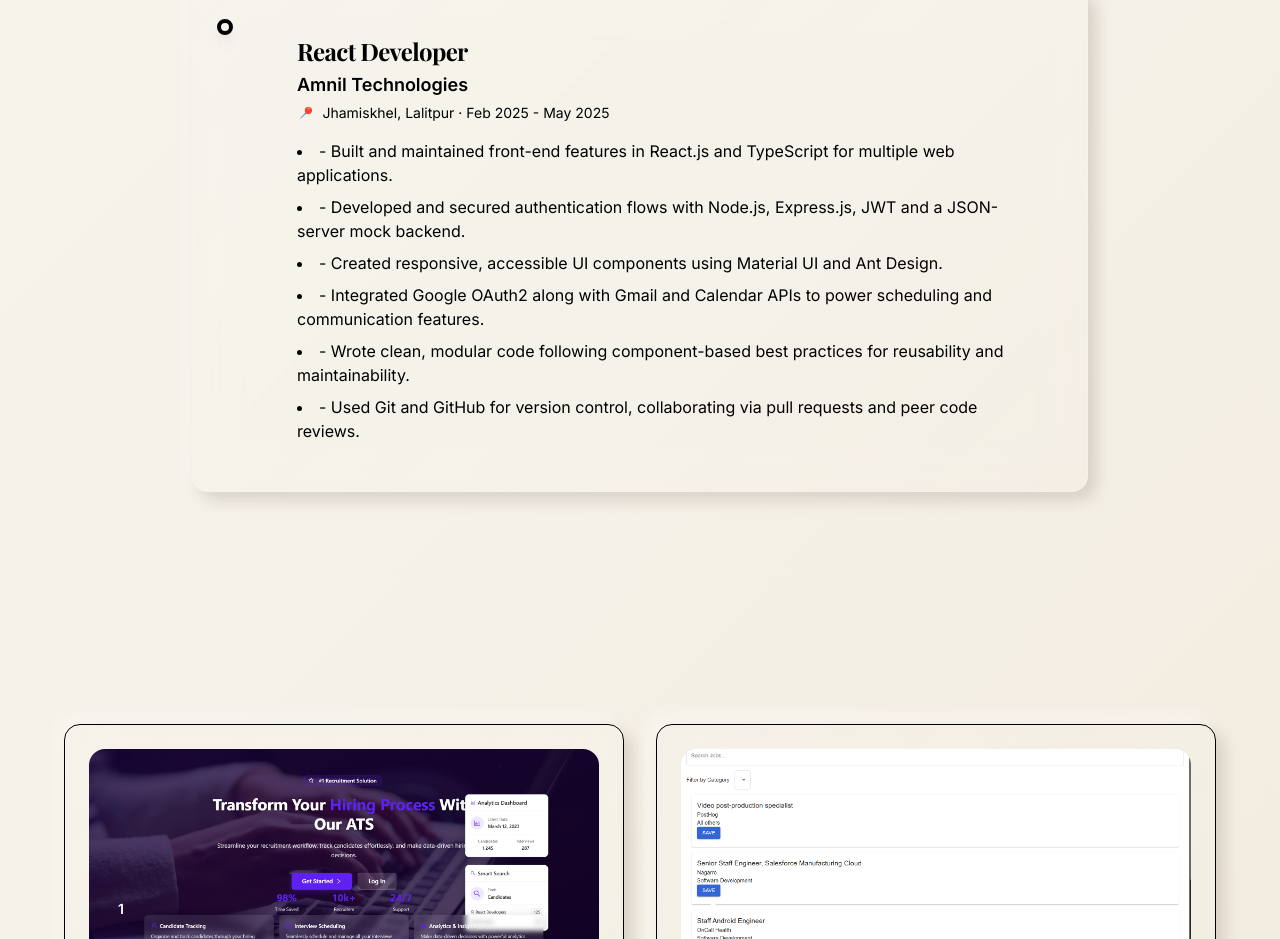
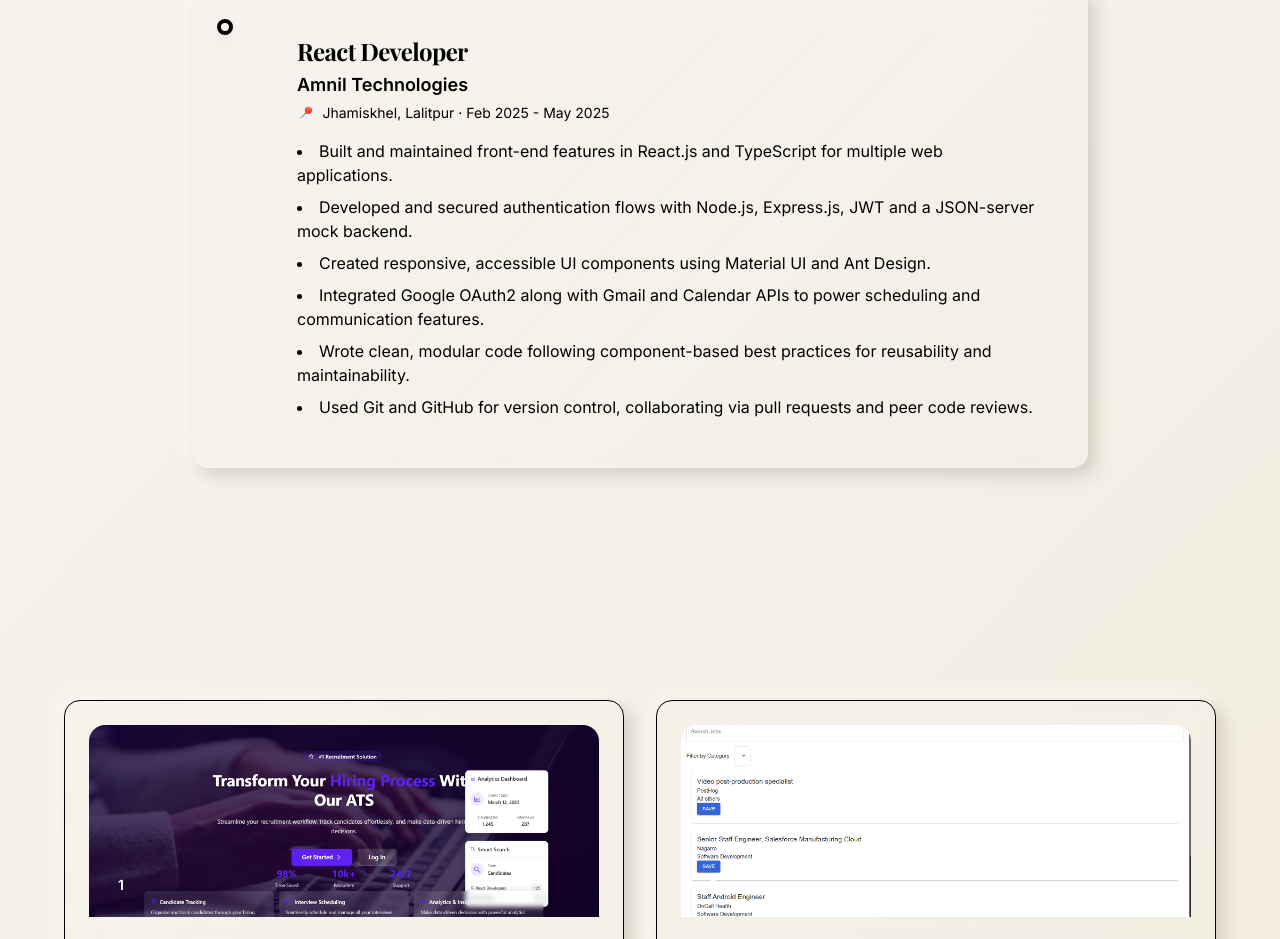
Before and after one commit to anshul2071/PortFolioX, a React (Vite) app: page / in a window 1280 px wide. Shown: the part 2480-3419 px from the top of the page. Built offline with nearby package versions, Linux system fonts and the light colour scheme.

Commit message:
portfolio

```diff
--- a/src/components/Experience.tsx
+++ b/src/components/Experience.tsx
@@ -17,12 +17,12 @@ const experiences: ExperienceItem[] = [
         location: "Jhamiskhel, Lalitpur",
         timeframe: "Feb 2025 - May 2025",
         responsibilites: [
-            " - Built and maintained front-end features in React.js and TypeScript for multiple web applications. ",
-            " - Developed and secured authentication flows with Node.js, Express.js, JWT and a JSON-server mock backend.",
-            "- Created responsive, accessible UI components using Material UI and Ant Design.",
-            " - Integrated Google OAuth2 along with Gmail and Calendar APIs to power scheduling and communication features.",
-            " - Wrote clean, modular code following component-based best practices for reusability and maintainability.",
-            " - Used Git and GitHub for version control, collaborating via pull requests and peer code reviews."
+            " Built and maintained front-end features in React.js and TypeScript for multiple web applications. ",
+            " Developed and secured authentication flows with Node.js, Express.js, JWT and a JSON-server mock backend.",
+            " Created responsive, accessible UI components using Material UI and Ant Design.",
+            " Integrated Google OAuth2 along with Gmail and Calendar APIs to power scheduling and communication features.",
+            " Wrote clean, modular code following component-based best practices for reusability and maintainability.",
+            " Used Git and GitHub for version control, collaborating via pull requests and peer code reviews."
         ]
     },
 ];
```
